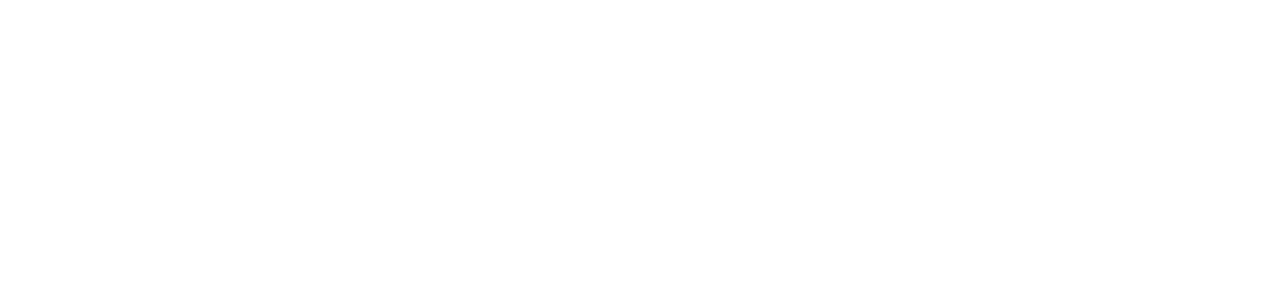
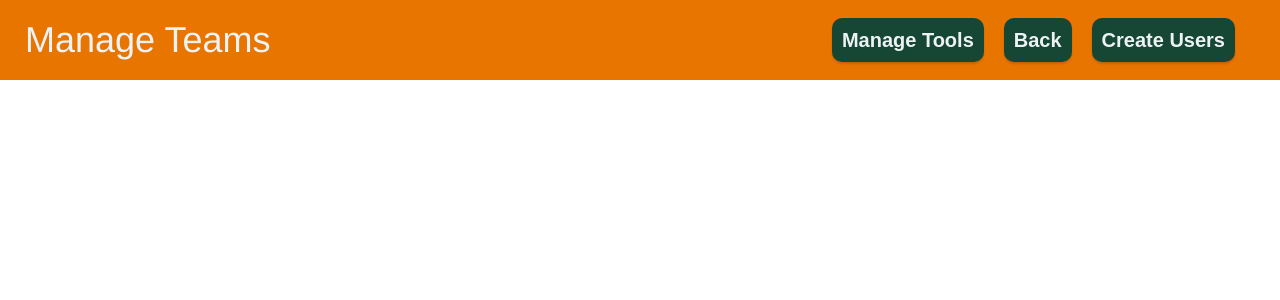
Before and after one commit to vikranthchinnam/UTD-Tool-Crib, a React (Create React App) app: page /Manage-Teams in a window 1280 px wide. Before the commit this address had no page. Shown: the top 300 px of the page. Built offline with nearby package versions, Linux system fonts and the light colour scheme.

Commit message:
Created Headers for all pages and linked them
I created all the pages headers and linked them only thing remaining is the content of each page

```diff
--- a/src/App.jsx
+++ b/src/App.jsx
@@ -1,12 +1,22 @@
 import { BrowserRouter as Router, Route, Routes } from "react-router-dom";
+import BorrowTool from "./components/BorrowTool";
 import Dashboard from "./components/Dashboard";
+import ManageTeams from "./components/ManageTeams";
+import ManageTools from "./components/ManageTools";
+import ReturnTool from "./components/ReturnTool";
 
 function App() {
   return (
     <Router>
       <div className="App">
+
         <Routes>
           <Route path="/" element={<Dashboard />}/>
+          <Route path="/Borrow-Tool" element={<BorrowTool />}/>
+          <Route path="/Return-Tool" element={<ReturnTool />}/>
+          <Route path="/Manage-Teams" element={<ManageTeams />}/>
+          <Route path="/Manage-Tools" element={<ManageTools />}/>
+
         </Routes>
       </div>
     </Router>
--- /dev/null
+++ b/src/components/BorrowTool.jsx
@@ -0,0 +1,16 @@
+import {Link} from "react-router-dom"
+import "../styles/header.css"
+
+function BorrowTool(){
+    return(
+        <div>
+            <div className="header">
+                <p className="title">Borrow Tool</p>
+
+                <Link to="/"><button>Back</button></Link>
+
+            </div>
+        </div>
+    );
+}
+export default BorrowTool;
--- a/src/components/Dashboard.jsx
+++ b/src/components/Dashboard.jsx
@@ -1,15 +1,19 @@
-import "../styles/dashboard.css"
+import "../styles/header.css"
+import {Link} from "react-router-dom"
 
 function Dashboard(){
 
     return(
         <div>
             <div className="header">
-                <p className="dashboard">Dashboard</p>
+                <p className="title">Dashboard</p>
                 <div className="header-buttons">
-                    <button>Borrow Tool</button>
-                    <button>Return Tool</button>
-                    <button>Admin Panel</button>
+                    <Link to="/Borrow-Tool"><button>Borrow Tool</button></Link>
+
+                    <Link to="/Return-Tool"><button>Return Tool</button></Link>
+
+                    <Link to="/Manage-Teams"><button>Admin Panel</button></Link>
+
                     <button>Log Out</button>
                 </div>
             </div>
--- /dev/null
+++ b/src/components/ManageTeams.jsx
@@ -0,0 +1,26 @@
+import {Link} from "react-router-dom"
+import "../styles/header.css"
+
+function ManageTeams(){
+    return(
+        <div>
+            <div className="header">
+                <p className="title">Manage Teams</p>
+
+                <div className="header-buttons">
+                    <Link to="/Manage-Tools">
+                        <button>Manage Tools</button>
+                    </Link>
+
+                    <button>Create Users</button>
+                    <Link to="/"><button>Back</button></Link>
+
+                </div>
+
+
+
+            </div>
+        </div>
+    );
+}
+export default ManageTeams;
--- /dev/null
+++ b/src/components/ManageTools.jsx
@@ -0,0 +1,21 @@
+import {Link} from "react-router-dom"
+import "../styles/header.css"
+
+function ManageTools(){
+    return(
+        <div>
+            <div className="header">
+                <p className="title">Manage Teams</p>
+                <div className="header-buttons">
+                    <Link to="/Manage-Teams"><button>Manage Teams</button></Link>
+
+                    <button>Create Users</button>
+                    <Link to="/"><button>Dashboard</button></Link>
+                </div>
+
+
+            </div>
+        </div>
+    );
+}
+export default ManageTools;
--- /dev/null
+++ b/src/components/ReturnTool.jsx
@@ -0,0 +1,16 @@
+import {Link} from "react-router-dom"
+import "../styles/header.css"
+
+function ReturnTool(){
+    return(
+        <div>
+            <div className="header">
+                <p className="title">Return Tool</p>
+
+                <Link to="/"><button>Back</button></Link>
+
+            </div>
+        </div>
+    );
+}
+export default ReturnTool;
--- a/src/styles/dashboard.css
+++ b/src/styles/header.css
@@ -14,9 +14,10 @@
     background-color: #E87500;
     position: fixed;
     align-items: center;
+    padding-right: 30px;
 }
 
-.dashboard {
+.title {
     color: #EDF2F4;
     padding-left: 25px;
     font-family: Helvetica, Arial, sans-serif;
@@ -24,9 +25,6 @@
     font-weight: 500;
 }
 
-#log-out{
-    margin-right: 20px;
-}
 
 .header-buttons {
     display: flex;
@@ -60,16 +58,16 @@
     cursor: pointer;
 }
 
-.table {
+/* .table {
     background-color: #154734;
     margin: 25px;
     display: flex;
     justify-content: center;
     border-radius: 3px;
     margin-top: 50px;
-}
+} */
 
-th {
+/* th {
     background-color: #154734;
     color: #EDF2F4;
     width: 200px;
@@ -84,4 +82,4 @@
 
 #past-due {
     color: red;
-}
+} */
```
